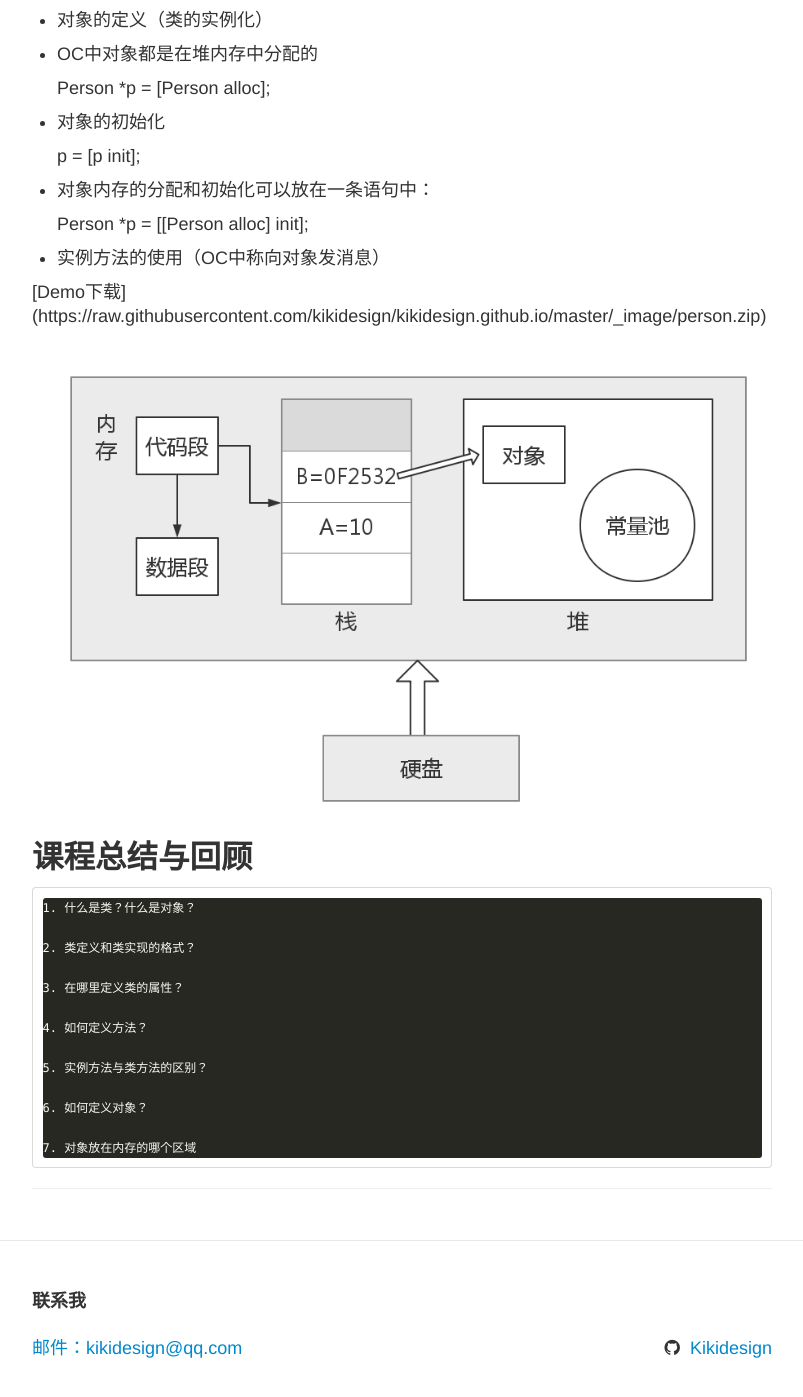
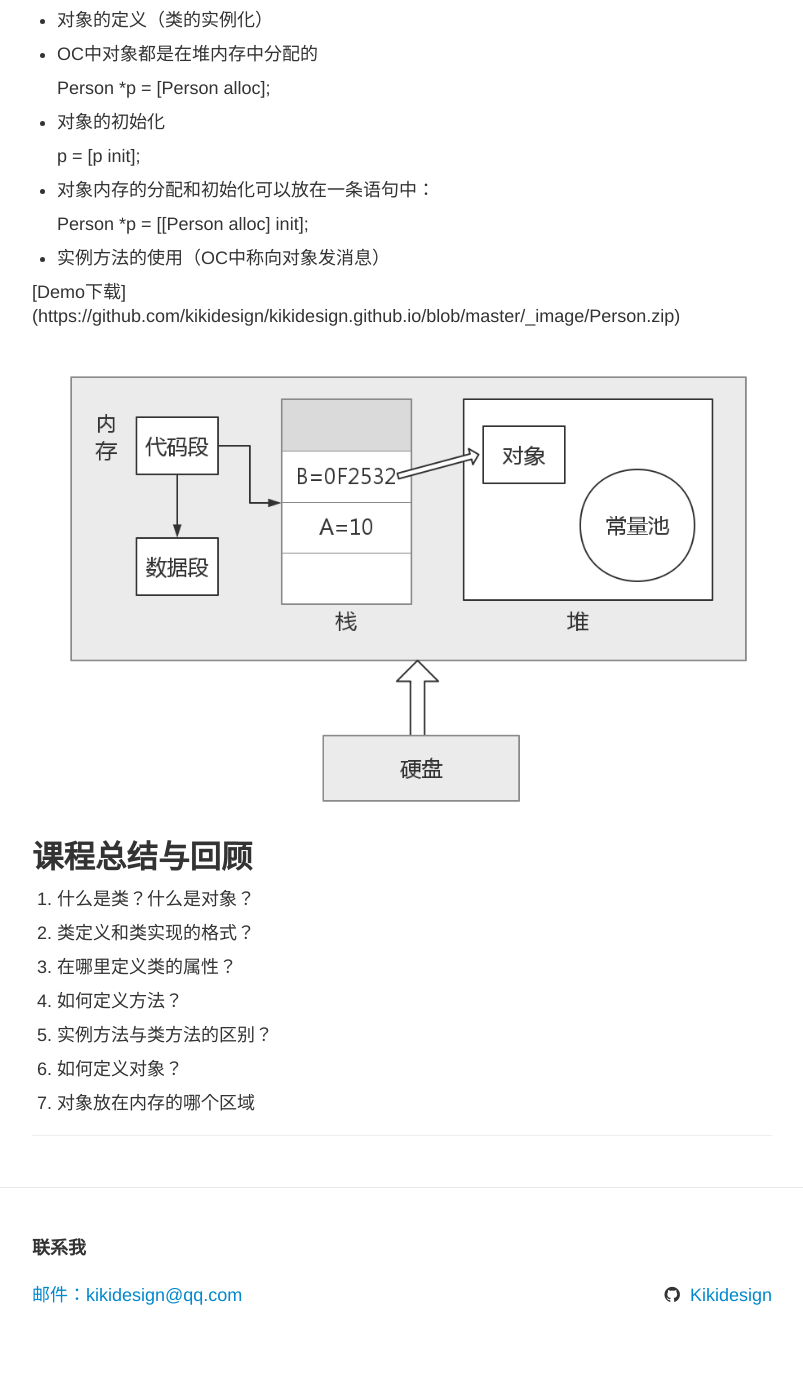
Before and after one commit to kikidesign/kikidesign.github.io, a Jekyll site: the page built from _posts/2016-05-18-尚学堂02-类与对象.md, in a window 1280 px wide and 1400 px high, scrolled down 1120 px. Shown: the top 1397 px of the window, without its empty margins (238-1041 px from the left). Built offline with Jekyll 4.4.1, drawn with Linux system fonts in a browser that asks for light colours; after the commit the page ends 2467 px from its top, so only the background shows below that; some of the changed lines change nothing that is shown.

Commit message:
class-and-object

```diff
--- a/_posts/2016-05-18-尚学堂02-类与对象.md
+++ b/_posts/2016-05-18-尚学堂02-类与对象.md
@@ -69,24 +69,24 @@ categories: iOS Objective-C
 
 - 实例方法的使用（OC中称向对象发消息）
 
-[Demo下载] (https://raw.githubusercontent.com/kikidesign/kikidesign.github.io/master/_image/person.zip)
+[Demo下载] (https://github.com/kikidesign/kikidesign.github.io/blob/master/_image/Person.zip)
 
 ![class-and-object](https://raw.githubusercontent.com/kikidesign/kikidesign.github.io/master/_image/class-and-object.png)
 
 ## 课程总结与回顾 ##
 
-    1. 什么是类？什么是对象？
+1. 什么是类？什么是对象？
 
-    2. 类定义和类实现的格式？
+2. 类定义和类实现的格式？
 
-    3. 在哪里定义类的属性？
+3. 在哪里定义类的属性？
 
-    4. 如何定义方法？
+4. 如何定义方法？
 
-    5. 实例方法与类方法的区别？
+5. 实例方法与类方法的区别？
 
-    6. 如何定义对象？
+6. 如何定义对象？
 
-    7. 对象放在内存的哪个区域
+7. 对象放在内存的哪个区域
 
 ----------------
```
Also changed, not shown: 2 other files.
